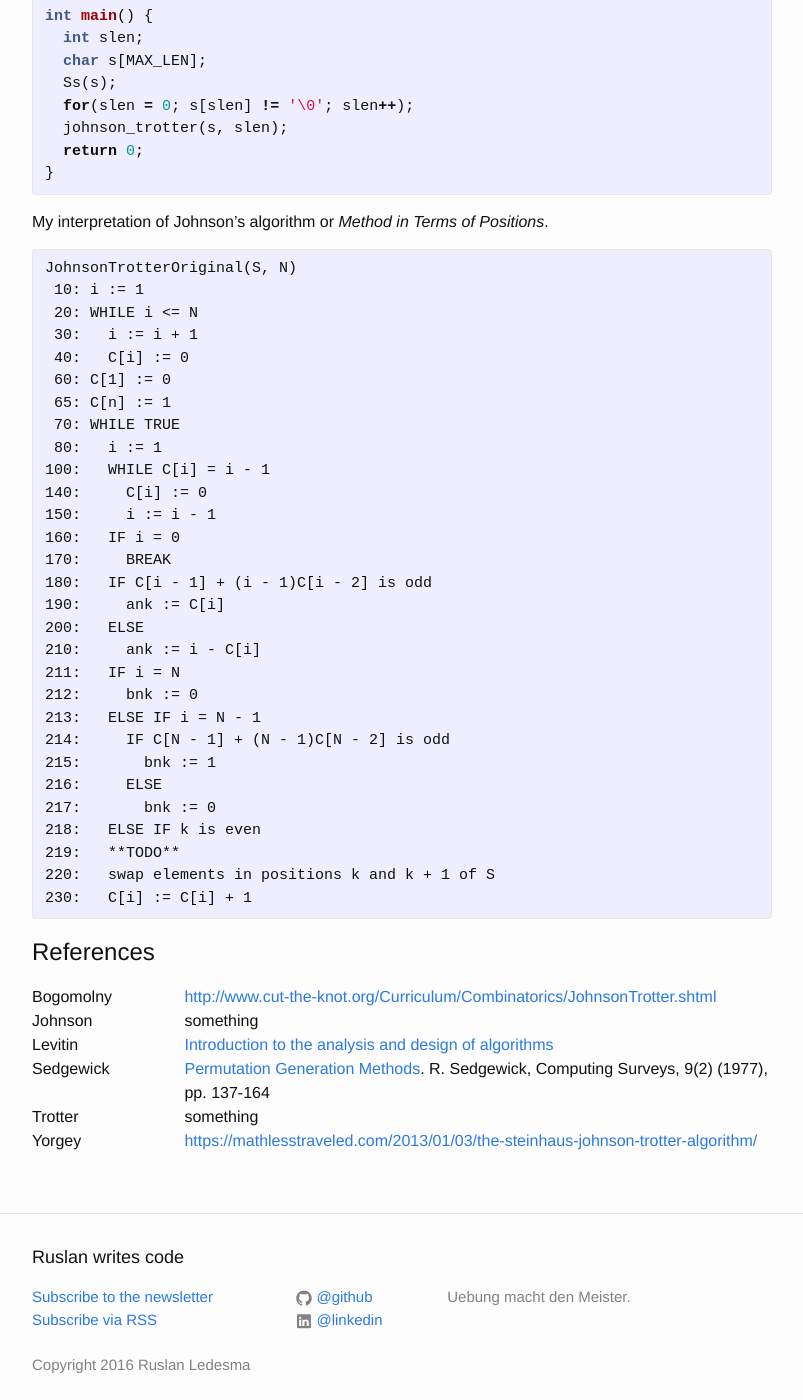
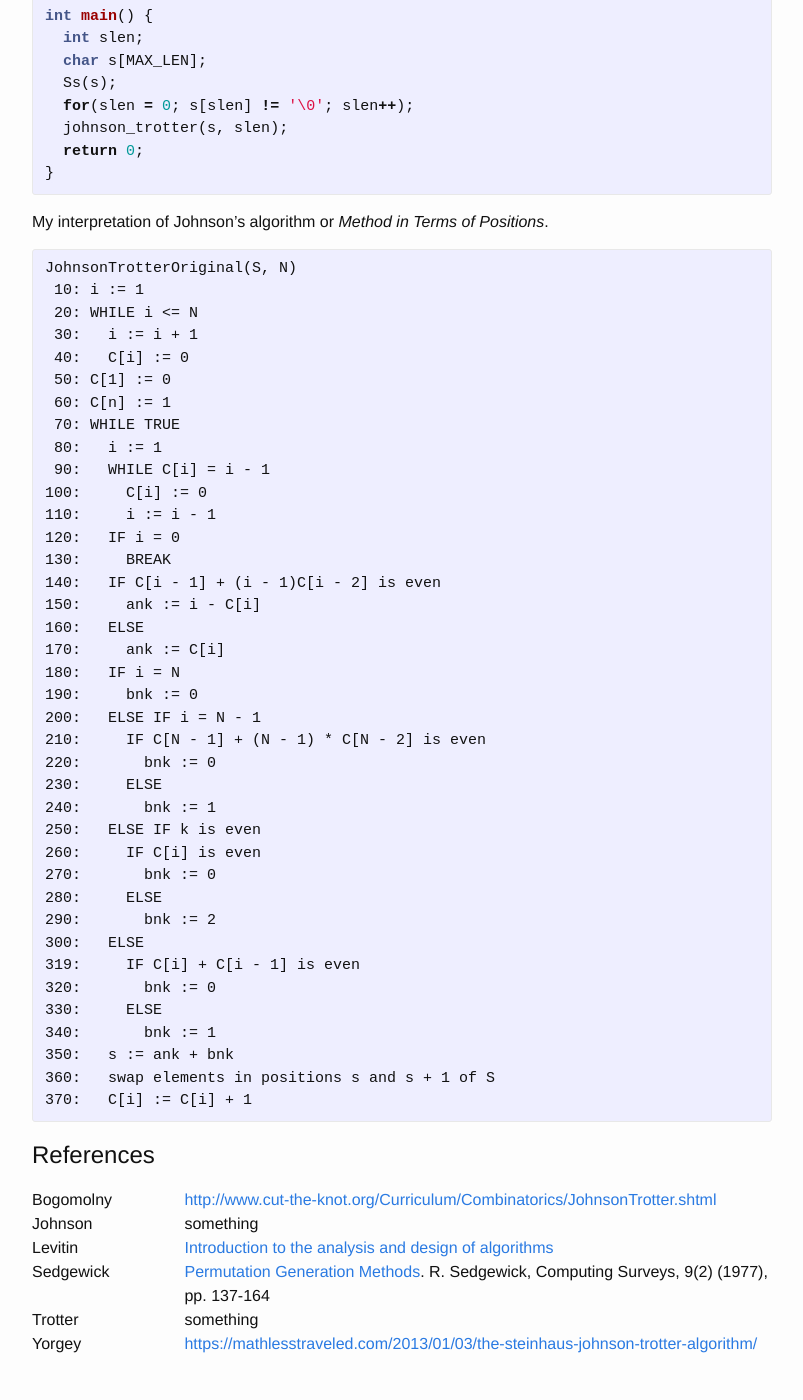
Before and after one commit to mrrusof/mrrusof.github.io, a Jekyll site: the page built from _posts/2016-06-18-how-does-johnson-trotter-work.markdown, in a window 1280 px wide and 1400 px high, scrolled down 10879 px. Shown: the whole window, without its empty margins (238-1041 px from the left). Built offline with Jekyll 4.4.1, drawn with Linux system fonts in a browser that asks for light colours; formulas are drawn with MathJax 3; some of the changed text lies outside the part shown.

Commit message:
WIP How does Johnson-Trotter algorithm work?

```diff
--- a/_posts/2016-06-18-how-does-johnson-trotter-work.markdown
+++ b/_posts/2016-06-18-how-does-johnson-trotter-work.markdown
@@ -529,32 +529,40 @@ JohnsonTrotterOriginal(S, N)
  20: WHILE i <= N
  30:   i := i + 1
  40:   C[i] := 0
- 60: C[1] := 0
- 65: C[n] := 1
+ 50: C[1] := 0
+ 60: C[n] := 1
  70: WHILE TRUE
  80:   i := 1
-100:   WHILE C[i] = i - 1
-140:     C[i] := 0
-150:     i := i - 1
-160:   IF i = 0
-170:     BREAK
-180:   IF C[i - 1] + (i - 1)C[i - 2] is odd
-190:     ank := C[i]
-200:   ELSE
-210:     ank := i - C[i]
-211:   IF i = N
-212:     bnk := 0
-213:   ELSE IF i = N - 1
-214:     IF C[N - 1] + (N - 1)C[N - 2] is odd
-215:       bnk := 1
-216:     ELSE
-217:       bnk := 0
-218:   ELSE IF k is even
-219:   **TODO**
-220:   swap elements in positions k and k + 1 of S
-230:   C[i] := C[i] + 1
+ 90:   WHILE C[i] = i - 1
+100:     C[i] := 0
+110:     i := i - 1
+120:   IF i = 0
+130:     BREAK
+140:   IF C[i - 1] + (i - 1)C[i - 2] is even
+150:     ank := i - C[i]
+160:   ELSE
+170:     ank := C[i]
+180:   IF i = N
+190:     bnk := 0
+200:   ELSE IF i = N - 1
+210:     IF C[N - 1] + (N - 1) * C[N - 2] is even
+220:       bnk := 0
+230:     ELSE
+240:       bnk := 1
+250:   ELSE IF k is even
+260:     IF C[i] is even
+270:       bnk := 0
+280:     ELSE
+290:       bnk := 2
+300:   ELSE
+319:     IF C[i] + C[i - 1] is even
+320:       bnk := 0
+330:     ELSE
+340:       bnk := 1
+350:   s := ank + bnk
+360:   swap elements in positions s and s + 1 of S
+370:   C[i] := C[i] + 1
 {% endhighlight %}
-
 
 
 # References
```
Also changed, not shown: other parts of _posts/2016-06-18-how-does-johnson-trotter-work.markdown (+1 -1 lines).
